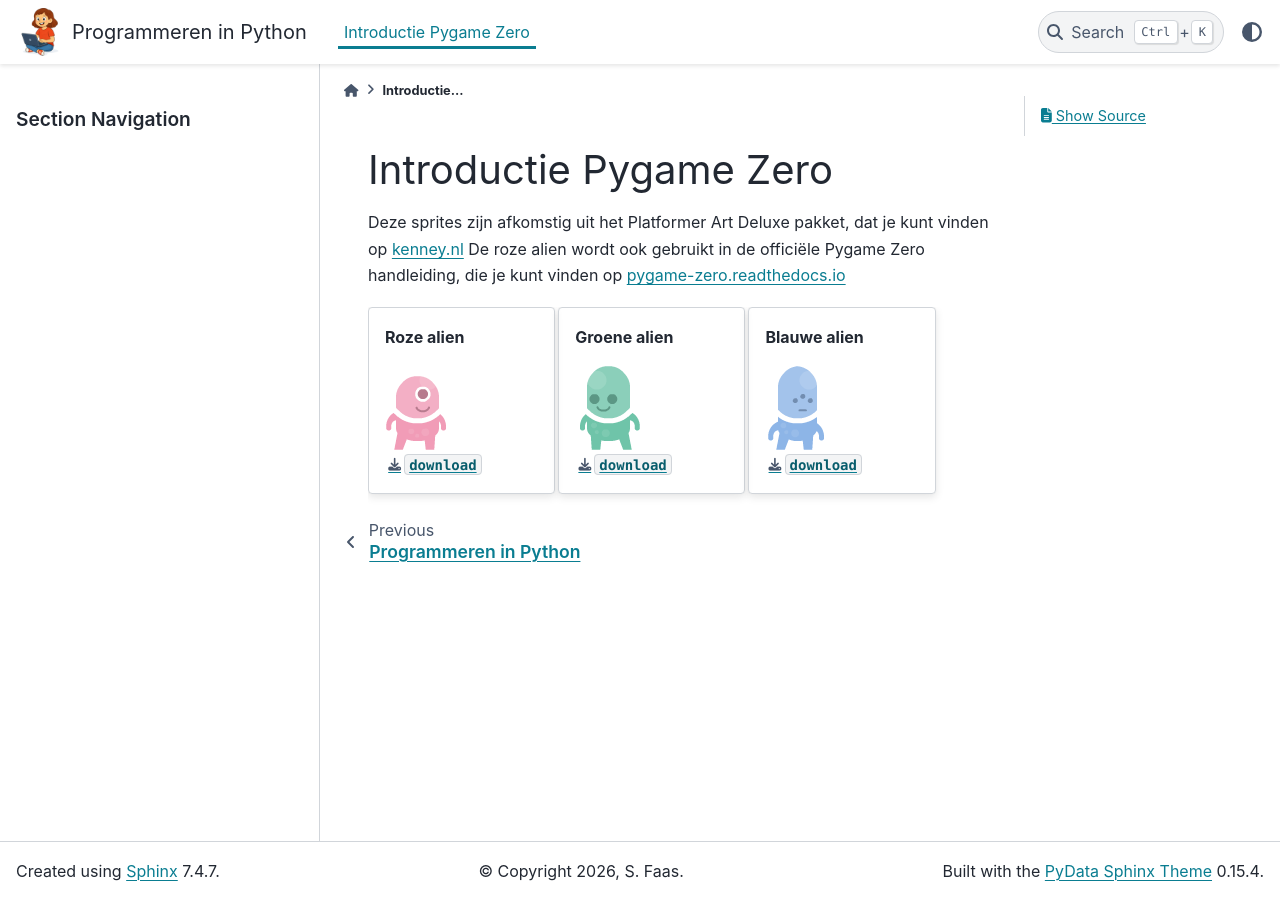
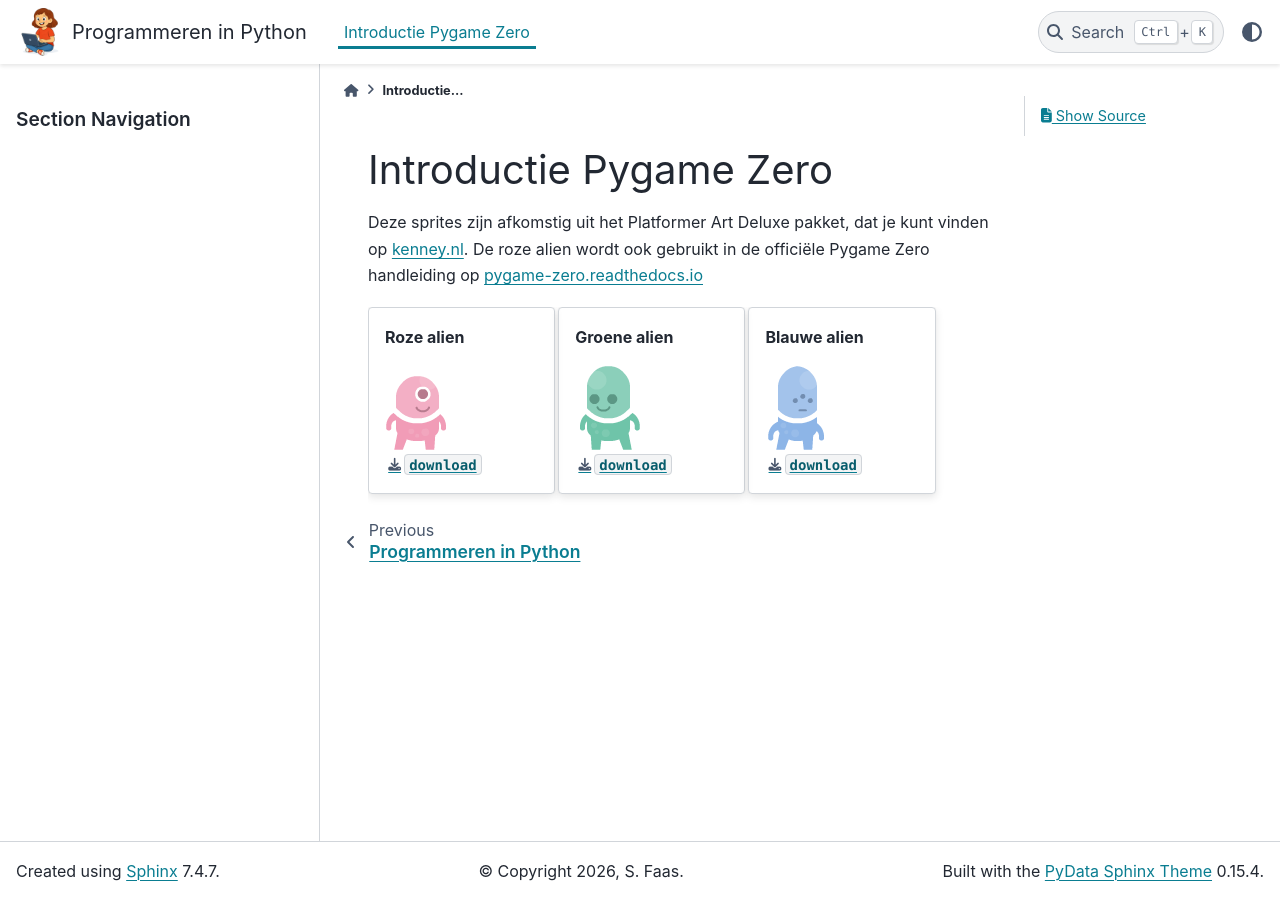
Before and after one commit to meneerfaas/meneerfaas.github.io, a Sphinx documentation site: the page built from doc/01_pygame_zero_intro/pygame_zero_intro.rst, in a window 1280 px wide. Built offline with Sphinx 7.4.7 and the PyData theme 0.15.4, drawn with Linux system fonts in a browser that asks for light colours.

Commit message:
Modified Introductie Pygame Zero

```diff
--- a/doc/01_pygame_zero_intro/pygame_zero_intro.rst
+++ b/doc/01_pygame_zero_intro/pygame_zero_intro.rst
@@ -1,6 +1,6 @@
 Introductie Pygame Zero
 =========================
-Deze sprites zijn afkomstig uit het Platformer Art Deluxe pakket, dat je kunt vinden op `kenney.nl <https://kenney.nl/>`_ De roze alien wordt ook gebruikt in de officiële Pygame Zero handleiding, die je kunt vinden op `pygame-zero.readthedocs.io <https://pygame-zero.readthedocs.io>`_
+Deze sprites zijn afkomstig uit het Platformer Art Deluxe pakket, dat je kunt vinden op `kenney.nl <https://kenney.nl/>`_. De roze alien wordt ook gebruikt in de officiële Pygame Zero handleiding op `pygame-zero.readthedocs.io <https://pygame-zero.readthedocs.io>`_
 
 .. card-carousel:: 3
 
```
